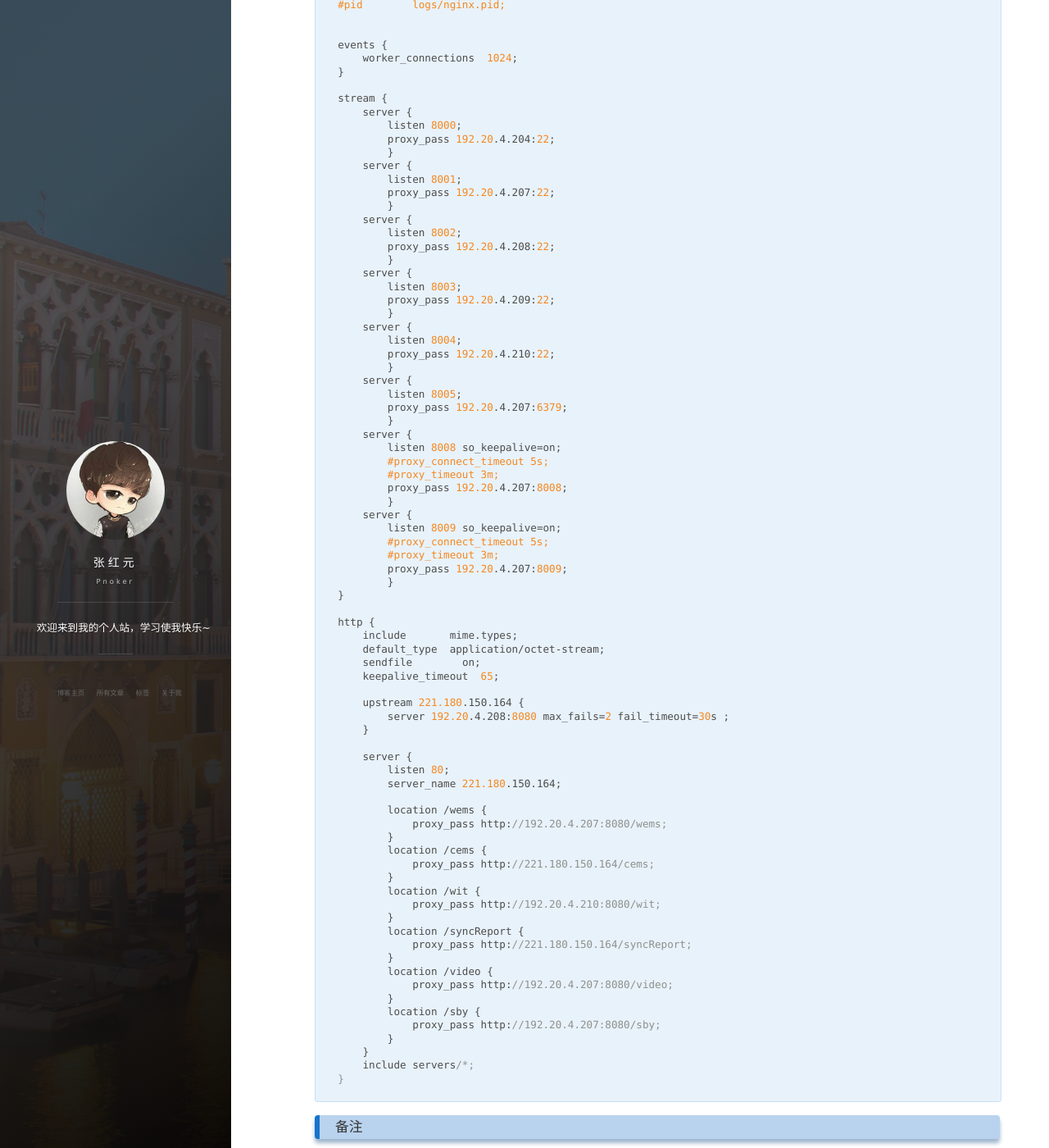
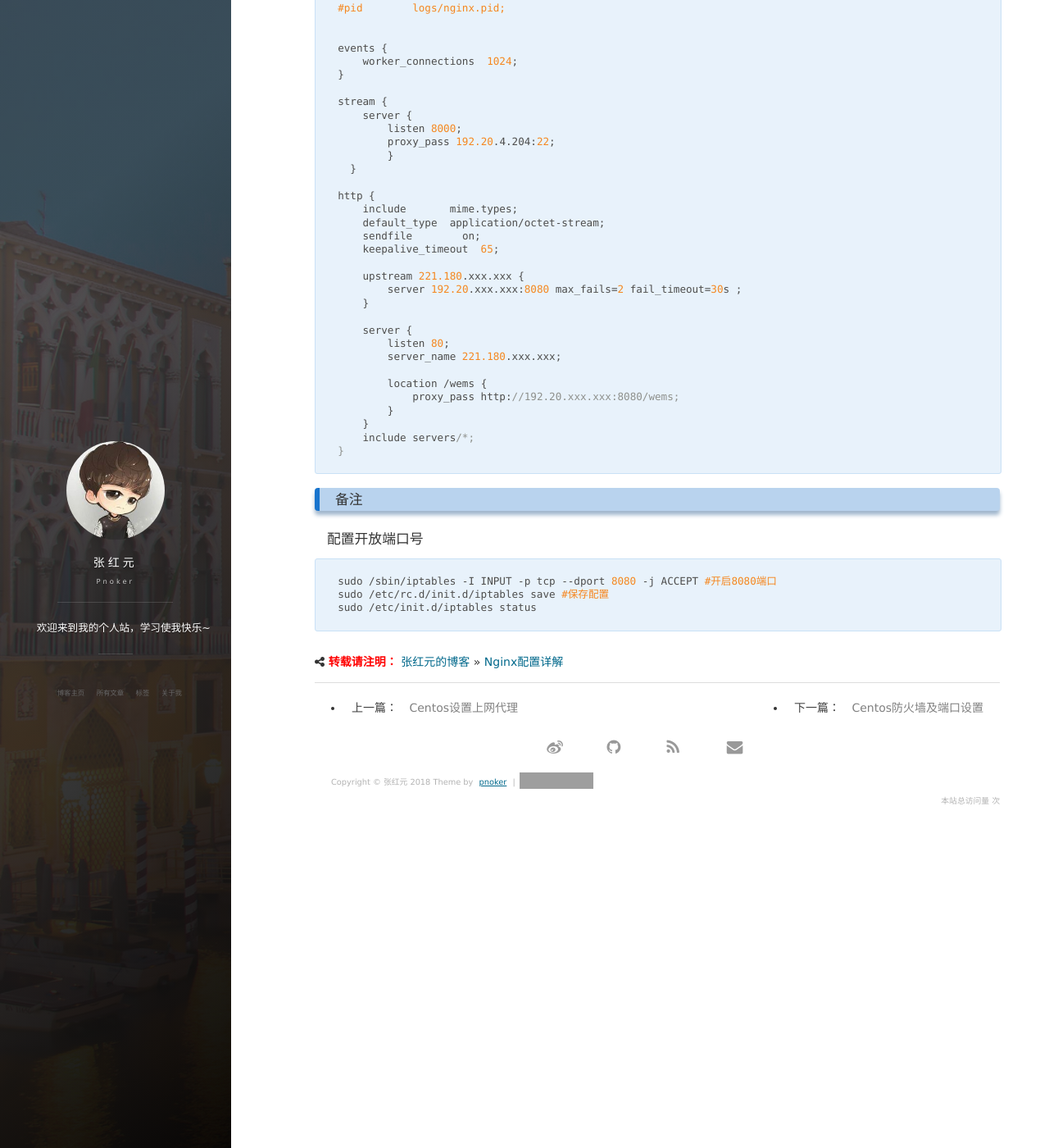
Before and after one commit to pnoker/pnoker.github.io, a Jekyll site: the page built from _posts/2017-04-07-Nginx配置详解.md, in a window 1280 px wide and 1400 px high, scrolled down 3914 px. Shown: the whole window at 82% size. Built offline with Jekyll 4.4.1, drawn with Linux system fonts in a browser that asks for light colours; nearby versions of some CDN libraries; comment, search, counter and statistics services are not loaded; grey boxes are pictures that could not be loaded.

Commit message:
修改nginx博客格式问题

````diff
--- a/_posts/2017-04-07-Nginx配置详解.md
+++ b/_posts/2017-04-07-Nginx配置详解.md
@@ -41,7 +41,7 @@
  sudo yum install -y openssl openssl-devel
  ```
 
- #### 开始安装
+#### 开始安装
 
 ```bash
 tar zxvf nginx-1.10.3
@@ -232,39 +232,7 @@
         listen 8000;
         proxy_pass 192.20.4.204:22;
         }
-    server {
-        listen 8001;
-        proxy_pass 192.20.4.207:22;
-        }
-    server {
-        listen 8002;
-        proxy_pass 192.20.4.208:22;
-        }
-    server {
-        listen 8003;
-        proxy_pass 192.20.4.209:22;
-        }
-    server {
-        listen 8004;
-        proxy_pass 192.20.4.210:22;
-        }
-    server {
-        listen 8005;
-        proxy_pass 192.20.4.207:6379;
-        }
-    server {
-        listen 8008 so_keepalive=on;
-        #proxy_connect_timeout 5s;
-        #proxy_timeout 3m;
-        proxy_pass 192.20.4.207:8008;
-        }
-    server {
-        listen 8009 so_keepalive=on;
-        #proxy_connect_timeout 5s;
-        #proxy_timeout 3m;
-        proxy_pass 192.20.4.207:8009;
-        }
-}
+  }
 
 http {
     include       mime.types;
@@ -272,31 +240,16 @@
     sendfile        on;
     keepalive_timeout  65;
 
-    upstream 221.180.150.164 {
-        server 192.20.4.208:8080 max_fails=2 fail_timeout=30s ;
+    upstream 221.180.xxx.xxx {
+        server 192.20.xxx.xxx:8080 max_fails=2 fail_timeout=30s ;
     }
 
     server {
         listen 80;
-        server_name 221.180.150.164;
+        server_name 221.180.xxx.xxx;
 
         location /wems {
-            proxy_pass http://192.20.4.207:8080/wems;
-        }
-        location /cems {
-            proxy_pass http://221.180.150.164/cems;
-        }
-        location /wit {
-            proxy_pass http://192.20.4.210:8080/wit;
-        }
-        location /syncReport {
-            proxy_pass http://221.180.150.164/syncReport;
-        }
-        location /video {
-            proxy_pass http://192.20.4.207:8080/video;
-        }
-        location /sby {
-            proxy_pass http://192.20.4.207:8080/sby;
+            proxy_pass http://192.20.xxx.xxx:8080/wems;
         }
     }
     include servers/*;
````
